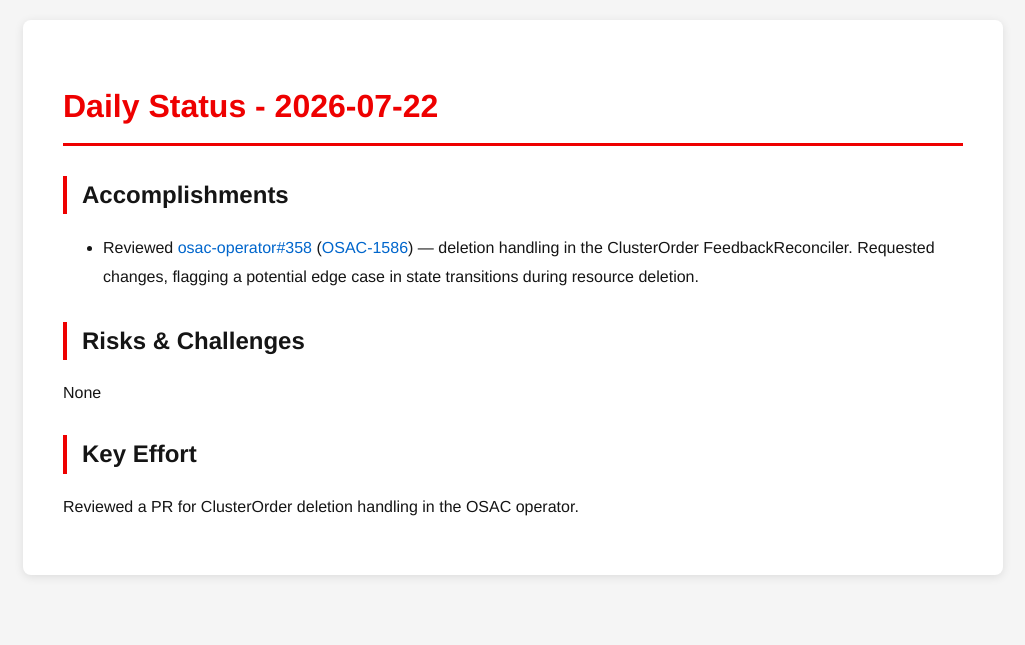
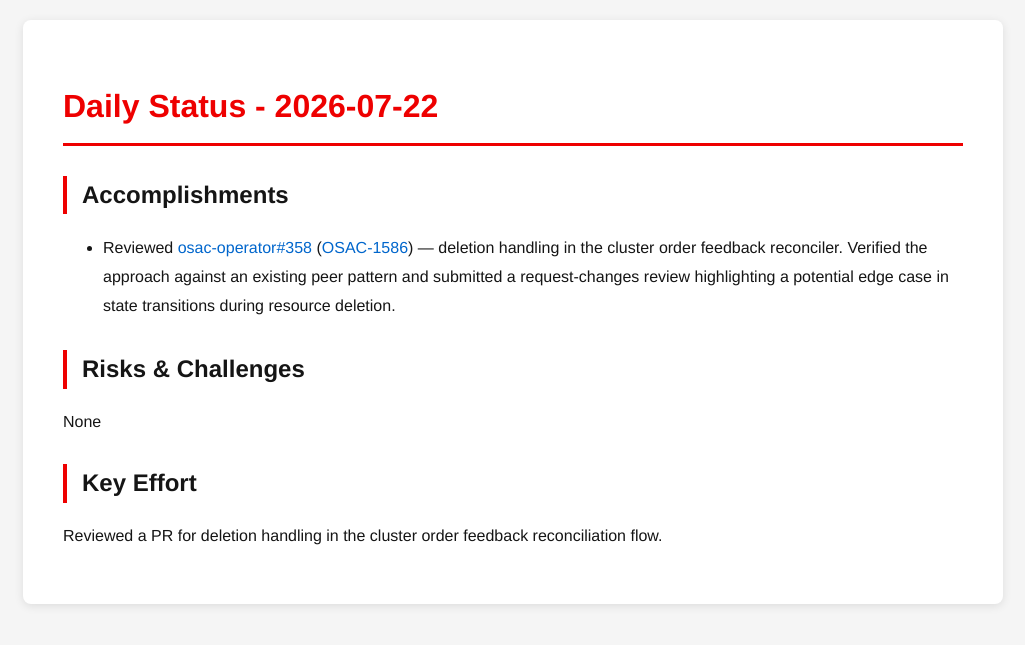
Before and after one commit to tzvatot/daily-status, a Jekyll site: the page built from 2026-07-22.md, in a window 1280 px wide. Shown: the top 645 px of the page, without its empty margins (127-1152 px from the left). Built offline with Jekyll 4.4.1, drawn with Linux system fonts in a browser that asks for light colours.

Commit message:
Daily status update - 2026-07-22

```diff
--- a/2026-07-22.md
+++ b/2026-07-22.md
@@ -7,10 +7,10 @@ date: 2026-07-22
 # Daily Status - 2026-07-22
 
 ## Accomplishments
-- Reviewed [osac-operator#358](https://github.com/osac-project/osac-operator/pull/358) ([OSAC-1586](https://redhat.atlassian.net/browse/OSAC-1586)) — deletion handling in the ClusterOrder FeedbackReconciler. Requested changes, flagging a potential edge case in state transitions during resource deletion.
+- Reviewed [osac-operator#358](https://github.com/osac-project/osac-operator/pull/358) ([OSAC-1586](https://redhat.atlassian.net/browse/OSAC-1586)) — deletion handling in the cluster order feedback reconciler. Verified the approach against an existing peer pattern and submitted a request-changes review highlighting a potential edge case in state transitions during resource deletion.
 
 ## Risks & Challenges
 None
 
 ## Key Effort
-Reviewed a PR for ClusterOrder deletion handling in the OSAC operator.
+Reviewed a PR for deletion handling in the cluster order feedback reconciliation flow.
```
